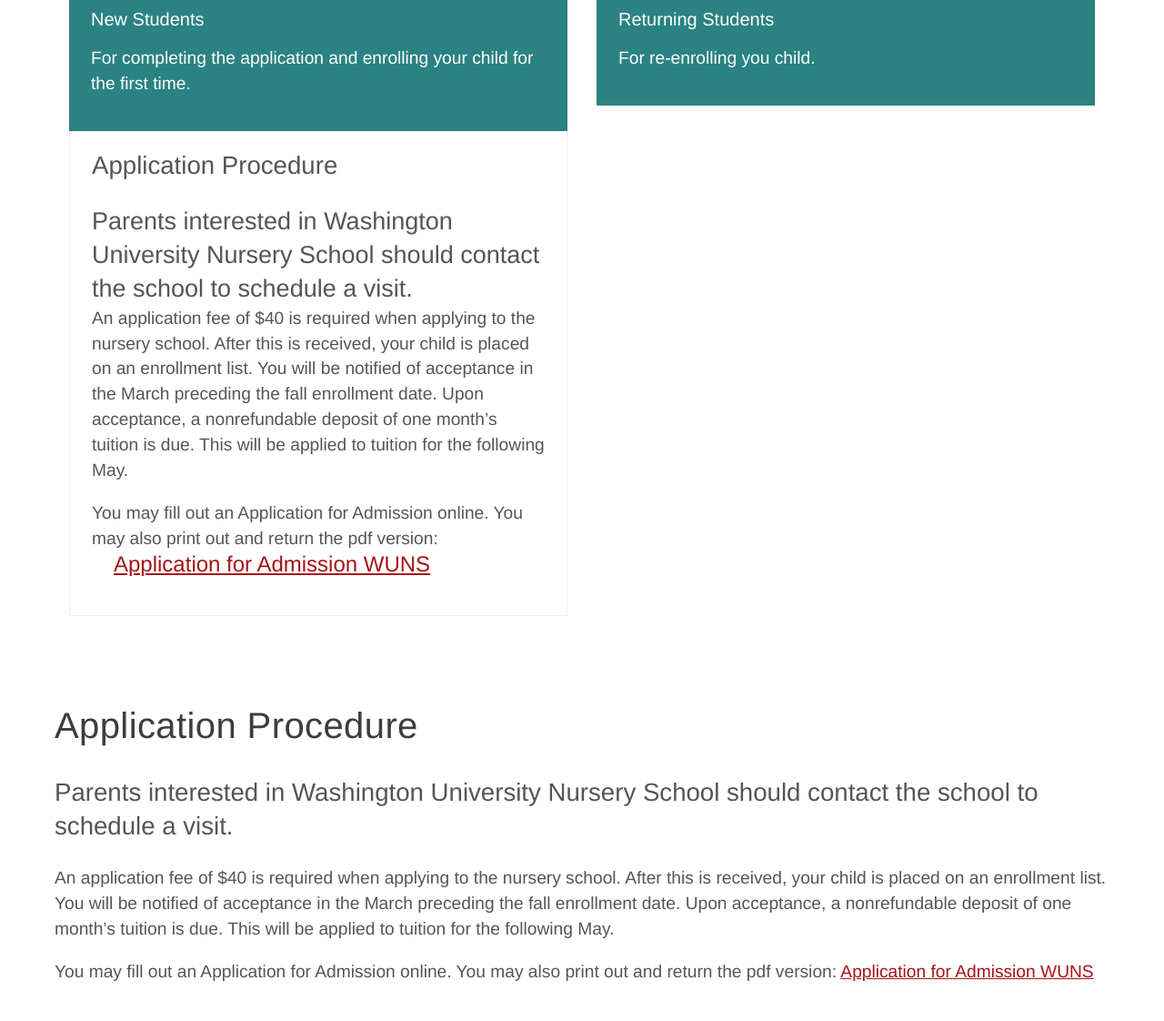
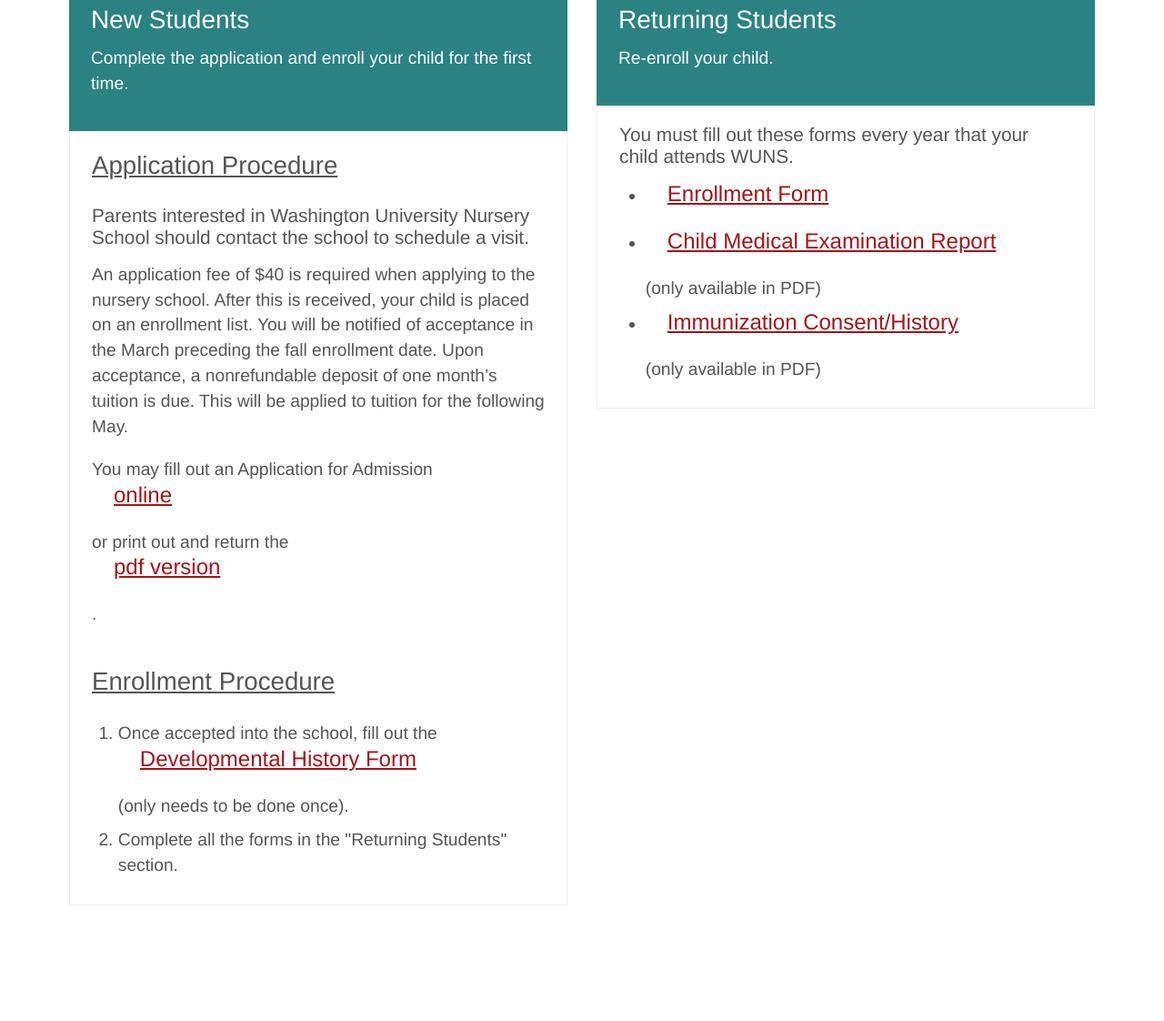
Before and after one commit to cse256-sp2021/information-foraging-cemcshane, a website: page files/apply.html in a window 1280 px wide. Shown: the part 1036-2158 px from the top of the page at 91% size. After the commit the page ends 2087 px from the top, so only its background shows below. Drawn offline with nearby package versions, Linux system fonts and the light colour scheme; files that its build step writes are made by us from their sources; files whose address does not match are found by name.

Commit message:
finished enrollment page

```diff
--- a/files/apply.html
+++ b/files/apply.html
@@ -18,7 +18,7 @@
       <div class="column" id="left-column">
         <header class="column-header" id="left-header">
           <h3>New Students</h3>
-          <p>For completing the application and enrolling your child for the first time.</p>
+          <p>Complete the application and enroll your child for the first time.</p>
         </header>
         <div class="inner-div">
           <h2>Application Procedure</h2>
@@ -35,45 +35,38 @@
             following May.
           </p>
           <p>
-            You may fill out an Application for Admission online. You may also
-            print out and return the pdf version:
-            <a class="download" href="downloads/application.pdf" target="_blank">Application for Admission WUNS</a>
+            You may fill out an Application for Admission <a href="files/application.html">online</a> or
+            print out and return the
+            <a class="download" href="downloads/application.pdf" target="_blank">pdf version</a>.
           </p>
+          <br>
+          <h2>Enrollment Procedure</h2>
+          <ol>
+            <li>Once accepted into the school, fill out the <a href="files/developmental">Developmental History
+            Form</a> (only needs to be done once).</li>
+            <li>Complete all the forms in the "Returning Students" section.</li>
+          </ol>
         </div>
-
       </div>
 
       <div class="column" id="right-column">
         <header class="column-header" id="right-header">
           <h3>Returning Students</h3>
-          <p>For re-enrolling you child.</p>
+          <p>Re-enroll your child.</p>
         </header>
+        <div class="inner-div">
+          <h3>You must fill out these forms every year that your child attends WUNS.</h3>
+          <ul>
+            <li><a href="files/enroll.html">Enrollment Form</a></li>
+            <li><a class="download" href="downloads/examination_report.pdf" target="_blank">Child Medical Examination
+              Report</a> (only available in PDF)</li>
+            <li><a class="download" href="downloads/immunization_history.pdf" target="_blank">Immunization Consent/History</a> (only available in PDF)</li>
+          </ul>
+        </div>
       </div>
     </div>
   </main>
 
-  <div id="page-content">
-    <main>
-      <h1>Application Procedure</h1>
-      <h2>
-        Parents interested in Washington University Nursery School should
-        contact the school to schedule a visit.
-      </h2>
-      <p>
-        An application fee of $40 is required when applying to the nursery
-        school. After this is received, your child is placed on an enrollment
-        list. You will be notified of acceptance in the March preceding the
-        fall enrollment date. Upon acceptance, a nonrefundable deposit of one
-        month’s tuition is due. This will be applied to tuition for the
-        following May.
-      </p>
-      <p>
-        You may fill out an Application for Admission online. You may also
-        print out and return the pdf version:
-        <a class="download" href="downloads/application.pdf" target="_blank">Application for Admission WUNS</a>
-      </p>
-    </main>
-  </div>
   <ts-load data-name="footer"></ts-load>
   <script src="scripts/js/app.js"></script>
 </body>
--- a/files/css/apply.css
+++ b/files/css/apply.css
@@ -40,6 +40,16 @@
     font-size: 2em;
 }
 
+.inner-div h2 {
+    text-decoration: underline;
+}
+
+.inner-div h3 {
+    font-size: 1.3em;
+    line-height: normal;
+    padding-bottom: 15px;
+}
+
 .column a {
     color: #a51417;
     text-decoration: underline;
@@ -53,3 +63,11 @@
     margin-bottom: 0em;
     font-size: 1em;
 }
+
+.inner-div li {
+    color: rgb(85, 85, 85);
+    font-size: 19.2px;
+    line-height: 27.84px;
+    margin-bottom: 0.5em;
+    margin-left: 1.5em;
+}
--- a/files/css/index.css
+++ b/files/css/index.css
@@ -56,7 +56,7 @@
     font-size: 1em;
 }
 
-.column .inner-div {
+.inner-div {
     padding: 1em;
     border-style: solid;
     border-width: 1px;
@@ -72,10 +72,10 @@
 .column-header h3 {
     text-align: left;
     color: white;
-    font-size: 1.25em;
+    font-size: 1.75em;
 }
 
-.column a {
+.inner-div a {
     color: #a51417;
     text-decoration: underline;
     display: block;
@@ -84,7 +84,7 @@
     font-size: 1.25em;
 }
 
-.column a.inline {
+.inner-div a.inline {
     color: #a51417;
     text-decoration: underline;
     display: inline;
@@ -102,13 +102,13 @@
     font-size: 1.25rem;
 }
 
-.column article a {
+.inner-div article a {
     text-decoration: none;
     margin: 0;
     padding: 0;
 }
 
-.column article {
+.inner-div article {
     margin-top: 1em;
     margin-bottom: 1em;
 }
--- a/files/index.html
+++ b/files/index.html
@@ -326,6 +326,7 @@
         <header class="column-header" id="right-header">
           <h3>Announcements</h3>
         </header>
+      <div class="inner-div">
         <p>
           See the
           <a class="inline" href="files/calendar.html">calendar</a>
@@ -389,6 +390,7 @@
           </article>
           <hr />
       </div>
+    </div>
 
         <!-- </div>
       </div>
```
Also changed, not shown: scripts/ts/dynamic-dom/html/header.html (+1 -1 lines), scripts/js/app.js. Lines whose indentation alone changed are shown as unchanged.
